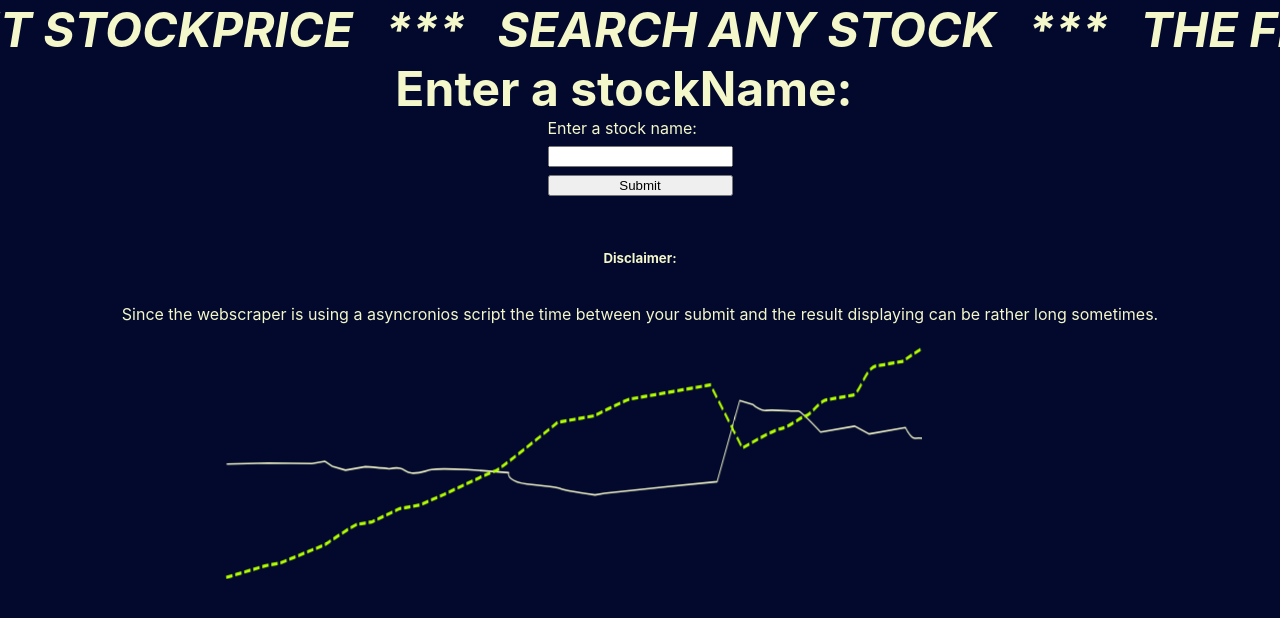
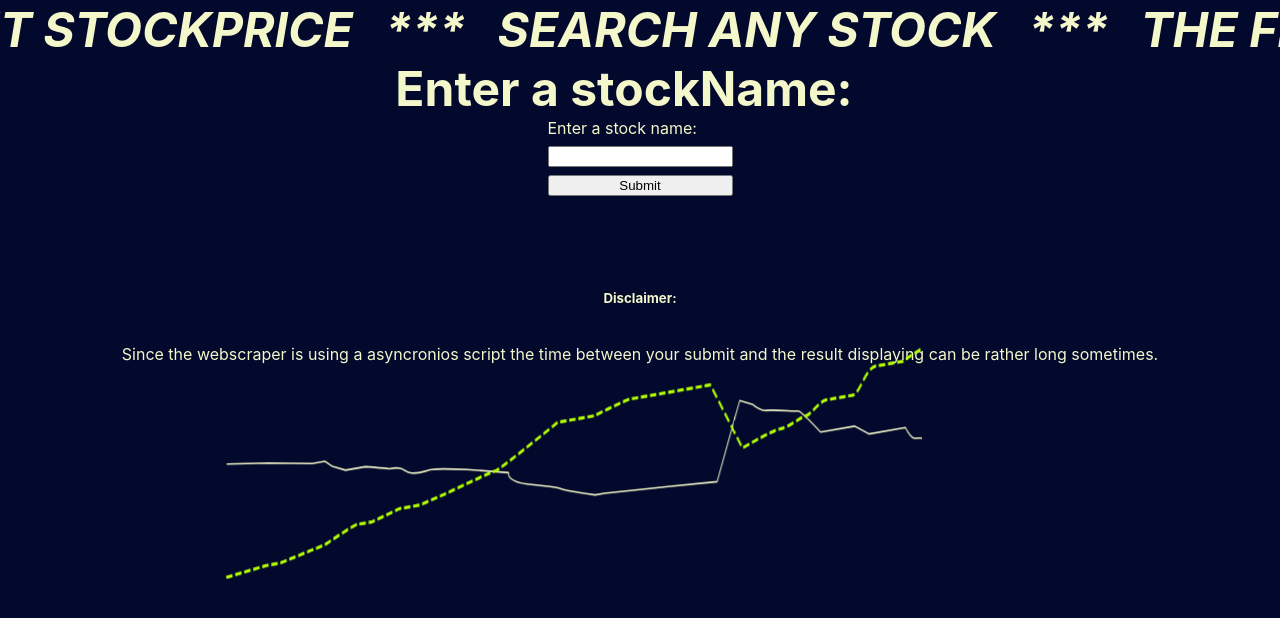
Before and after one commit to HannesAlexandersson/FinanceApp, a React (Vite) app in the folder finance-app/: page / in a window 1280 px wide. Shown: the top 618 px of the page. Built offline with nearby package versions, Linux system fonts and the light colour scheme.

Commit message:
Update App.css

```diff
--- a/finance-app/src/App.css
+++ b/finance-app/src/App.css
@@ -55,4 +55,8 @@
     flex-direction: column;
     justify-content: center;
     align-items: center;
+    padding: 2.5rem;
 }
+.disclaimer > p{
+    text-align: center;
+}
```
